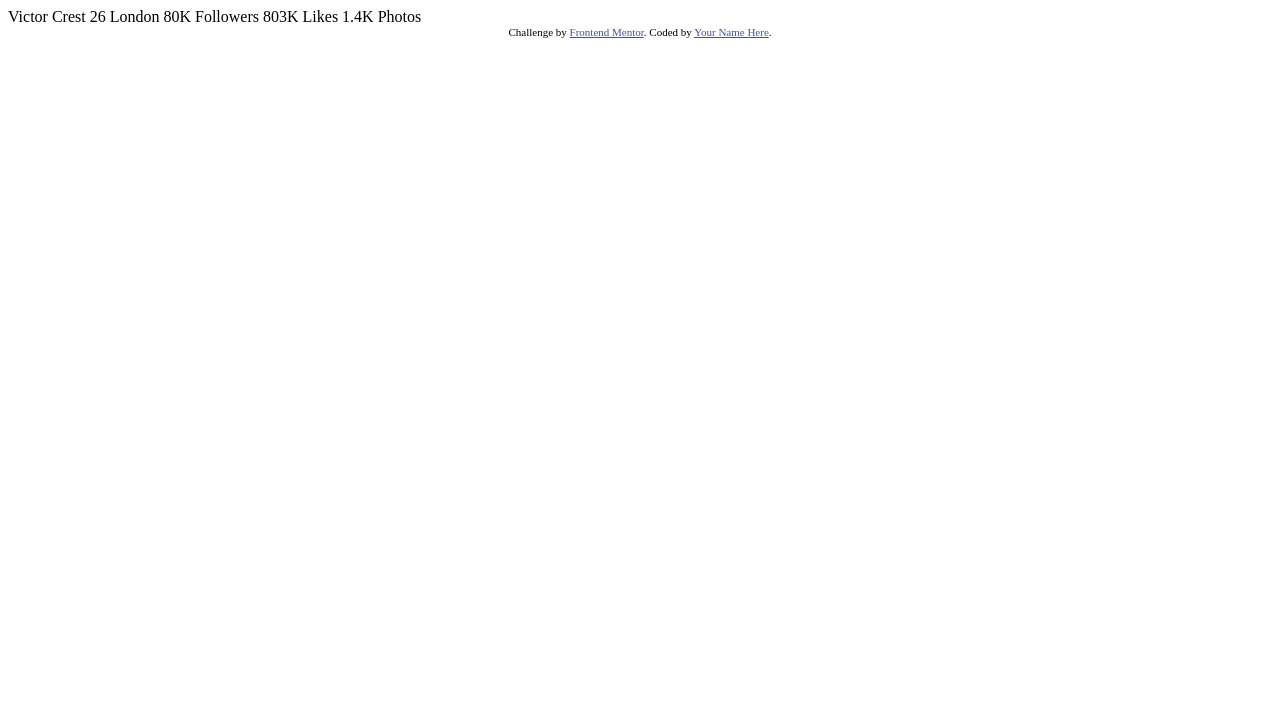
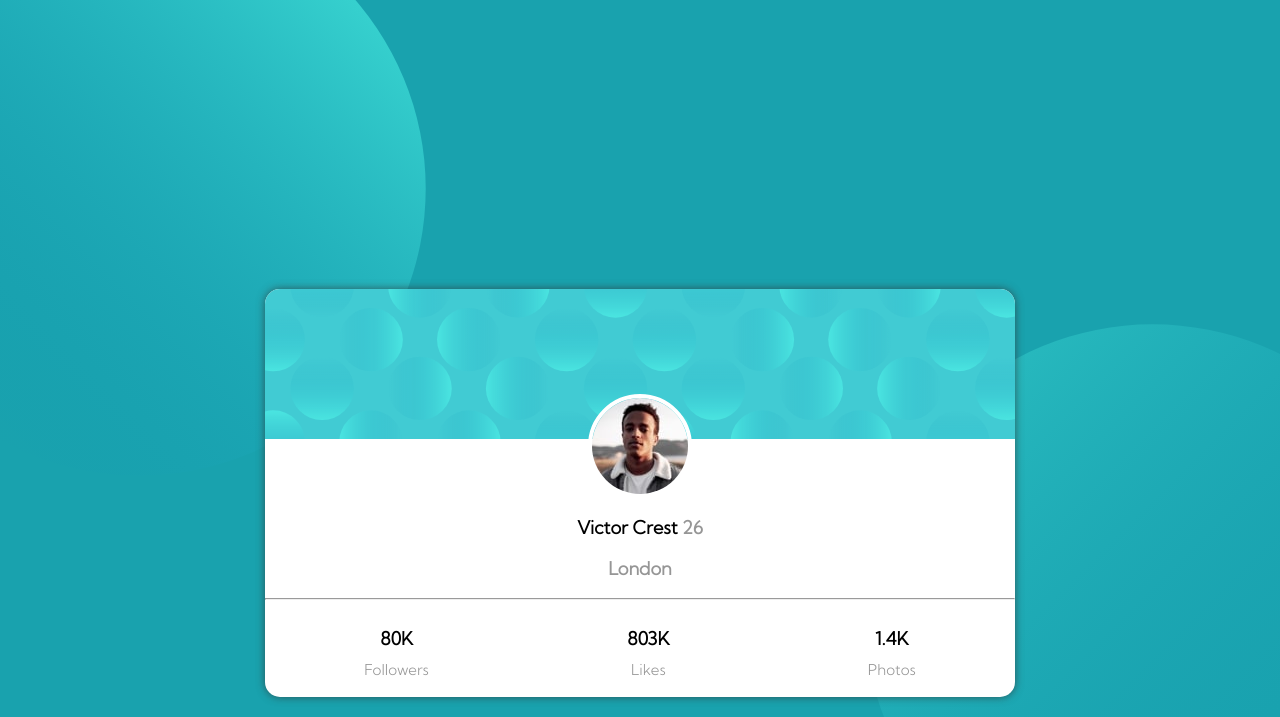
Before and after one commit to Abdullah-Rohail/fem-profile-card, a plain HTML site: page index.html in a window 1280 px wide. Shown: the top 717 px of the page. Drawn offline with Linux system fonts and the light colour scheme.

Commit message:
challenge done

```diff
--- /dev/null
+++ b/css/style.css
@@ -0,0 +1,98 @@
+@import url('https://fonts.googleapis.com/css2?family=Kumbh+Sans:wght@300&display=swap');
+
+:root{
+    --primary-color:hsl(185, 75%, 39%); /*Dark Cyan*/
+    --secondary-color:hsl(0, 0%, 59%); /*Dark Gray*/
+}
+body{
+    font-family: 'Kumbh Sans', sans-serif;
+    font-size: 18px;
+    font-weight: 400,700;
+    text-align: center;
+    background: var(--primary-color);
+    padding-top: 20%;
+}
+
+.bold{
+    font-weight: bold;
+}
+
+.background{
+    position: absolute;
+    top: 0px;
+    bottom: 0px;
+    left: 0px;
+    right:0px;
+    background-image: url(../images/bg-pattern-top.svg), url(../images/bg-pattern-bottom.svg);
+    background-position: left -150px top -100px, right -160px bottom -100px;
+    background-repeat: no-repeat, no-repeat;
+    background-origin: content-box;
+    background-size: 45%;
+}
+
+.container {
+    padding: 2%;
+}
+
+.container .card{
+    position: relative;
+    min-width: 350px;
+    max-width: 750px;
+    width: 100%;
+    margin: 0 auto;
+    border-radius: 15px;
+    background: #FFF;
+    box-shadow:0px 0px 9px 0px rgba(50, 50, 50, 0.7);
+    display:grid;
+    grid-template-rows: 150px 150px auto;
+}
+
+/* Background Image of Card */
+
+.container .card .top{
+    display: block;
+    border-radius:15px 15px 0 0;
+
+    background-image: url(../images/bg-pattern-card.svg);
+    background-position: center;
+    background-repeat: no-repeat;
+    background-size: cover;
+}
+
+/* PROFILE PIC & ABOUT */
+
+.container .card .middle{
+    position: relative;
+    top: -45px;
+}
+.container .card .middle img{
+    display: block;
+    margin: 0 auto;
+    border-radius: 50%;
+    border: 4px solid #FFF;
+}
+
+.container .card .middle .age,
+.container .card .middle .location{
+    color: var(--secondary-color);
+}
+
+/* STATISTICS */
+
+.container .card .bottom div{
+    display: grid;
+    grid-template-columns: auto auto auto;
+    /* justify-content: space-around; */
+}
+
+.container .card .bottom div span{
+    display: block;
+    font-weight: normal;
+    margin-top: 10px;
+    font-size: 15px;
+    color: var(--secondary-color);
+}
+
+/* @media only screen and (max-wdith:992px){
+
+} */
--- a/index.html
+++ b/index.html
@@ -9,27 +9,53 @@
   <title>Frontend Mentor | Profile card component</title>
 
   <!-- Feel free to remove these styles or customise in your own stylesheet 👍 -->
-  <style>
-    .attribution { font-size: 11px; text-align: center; }
-    .attribution a { color: hsl(228, 45%, 44%); }
-  </style>
+  <link rel="stylesheet" href="./css/style.css">
 </head>
 <body>
-  Victor Crest
-  26
-  London
+  <div class="background"></div>
+  <div class="container">
+    <div class="card">
+      <div class="top"></div>
+      <div class="middle">
+          <img src="./images/image-victor.jpg" alt="Profile Photo">
 
+          <p class="name bold">Victor Crest
+
+            <span class="age">26</span>
+          </p>
+          <p class="location bold">London</p>
+      </div>
+      <div class="bottom bold">
+        <hr>
+        <div>
+          <p>
             80K
+            <span>
               Followers
+            </span>
+          </p>
 
+          <p>
             803K
+            <span>
               Likes
+            </span>
+          </p>
 
+          <p>
             1.4K
+            <span>
               Photos
+            </span>
+          </p>
+        </div>
+      </div>
+    </div>
+
+  </div>
   <div class="attribution">
     Challenge by <a href="https://www.frontendmentor.io?ref=challenge" target="_blank">Frontend Mentor</a>.
-    Coded by <a href="#">Your Name Here</a>.
+    Coded by <a href="https://github.com/Abdullah-Rohail">Muhammad Abdullah Rohail</a>.
   </div>
 </body>
 </html>
```
Lines whose indentation alone changed are shown as unchanged.
